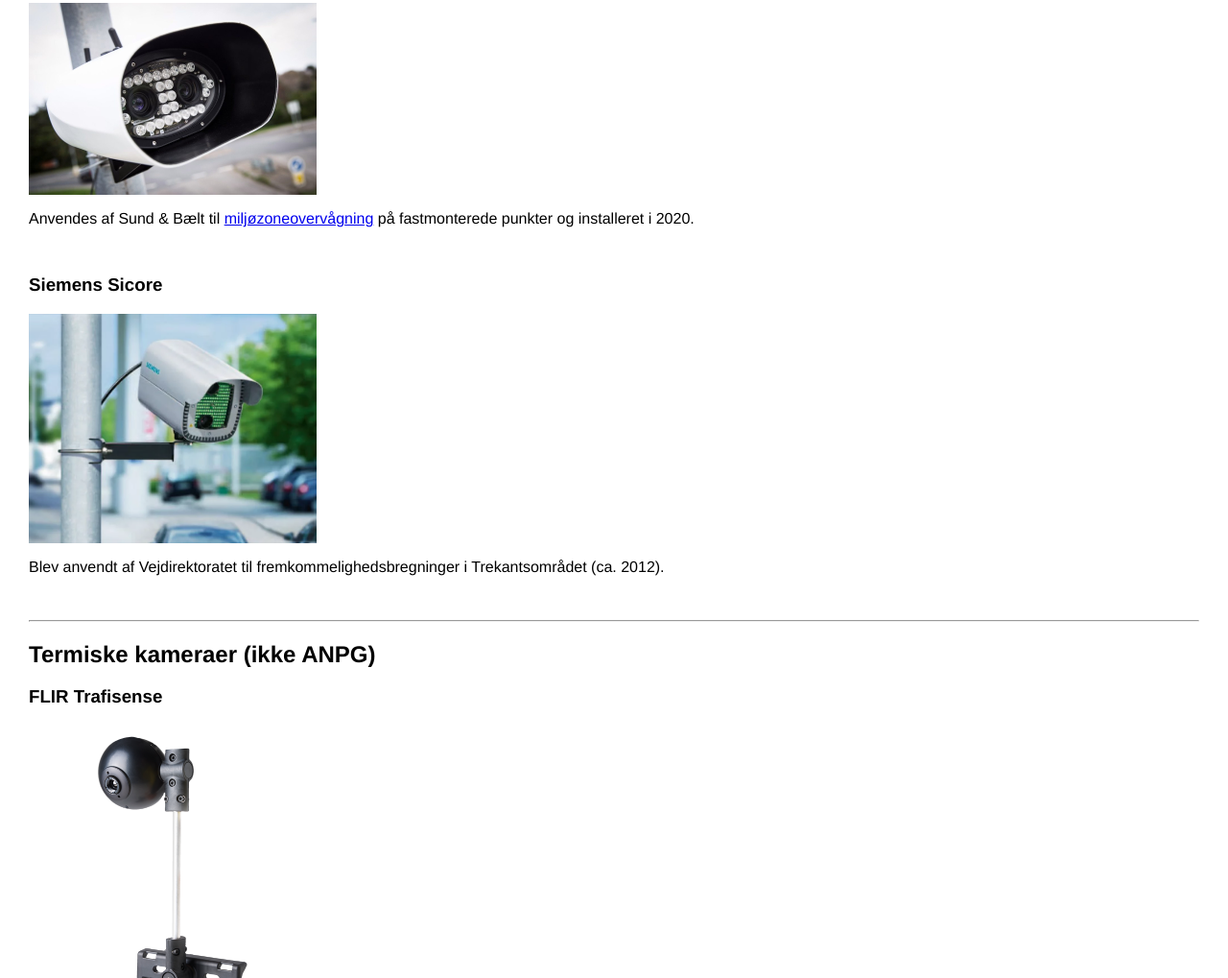
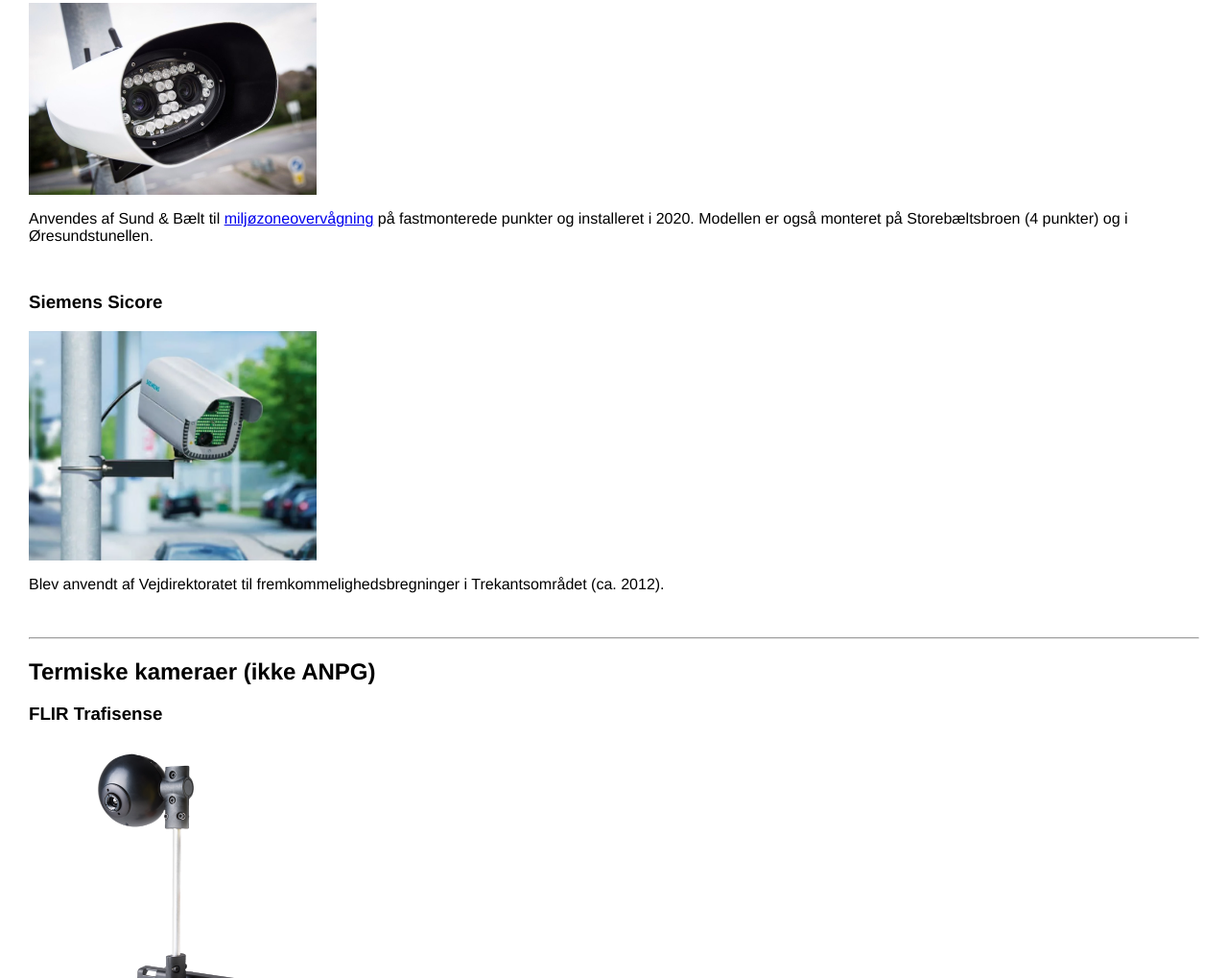
Before and after one commit to christianpanton/anpg.dk, a plain HTML site: page kyc/index.html in a window 1280 px wide. Shown: the part 2083-3102 px from the top of the page at 96% size. Drawn offline with Linux system fonts and the light colour scheme.

Commit message:
tilføjer strækningskontrolkameraer

```diff
--- a/kyc/index.html
+++ b/kyc/index.html
@@ -55,7 +55,7 @@
 
     <h3>PIPS IRIS</h3>
     <img src="img/pips-iris.jpeg">
-    <p>Anvendes af Sund & Bælt til <a href="https://miljoezoner.dk">miljøzoneovervågning</a> på fastmonterede punkter og installeret i 2020.</p>
+    <p>Anvendes af Sund & Bælt til <a href="https://miljoezoner.dk">miljøzoneovervågning</a> på fastmonterede punkter og installeret i 2020. Modellen er også monteret på Storebæltsbroen (4 punkter) og i Øresundstunellen.</p>
 
     <h3>Siemens Sicore</h3>
     <img src="img/siemens-sicore.png">
```
